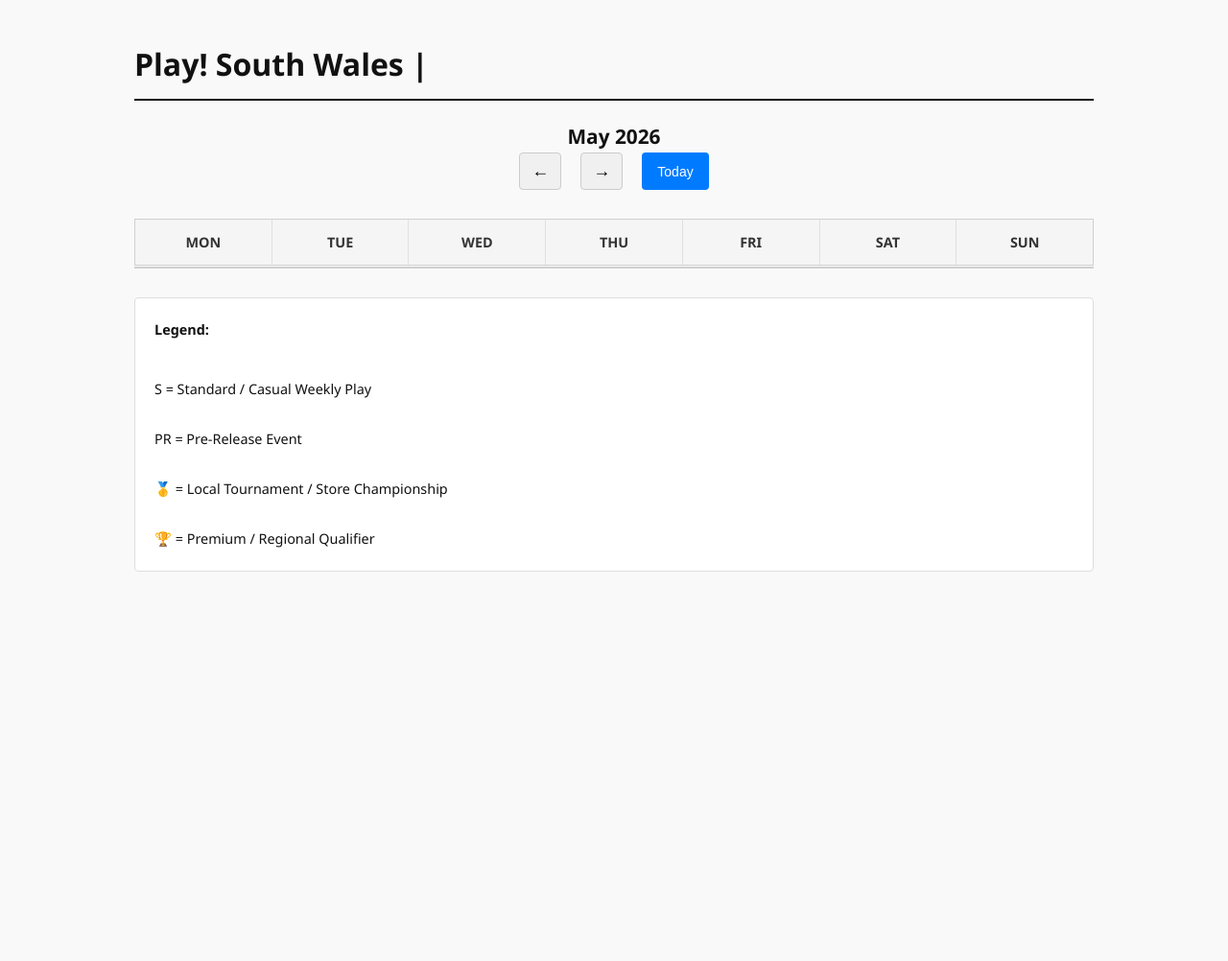
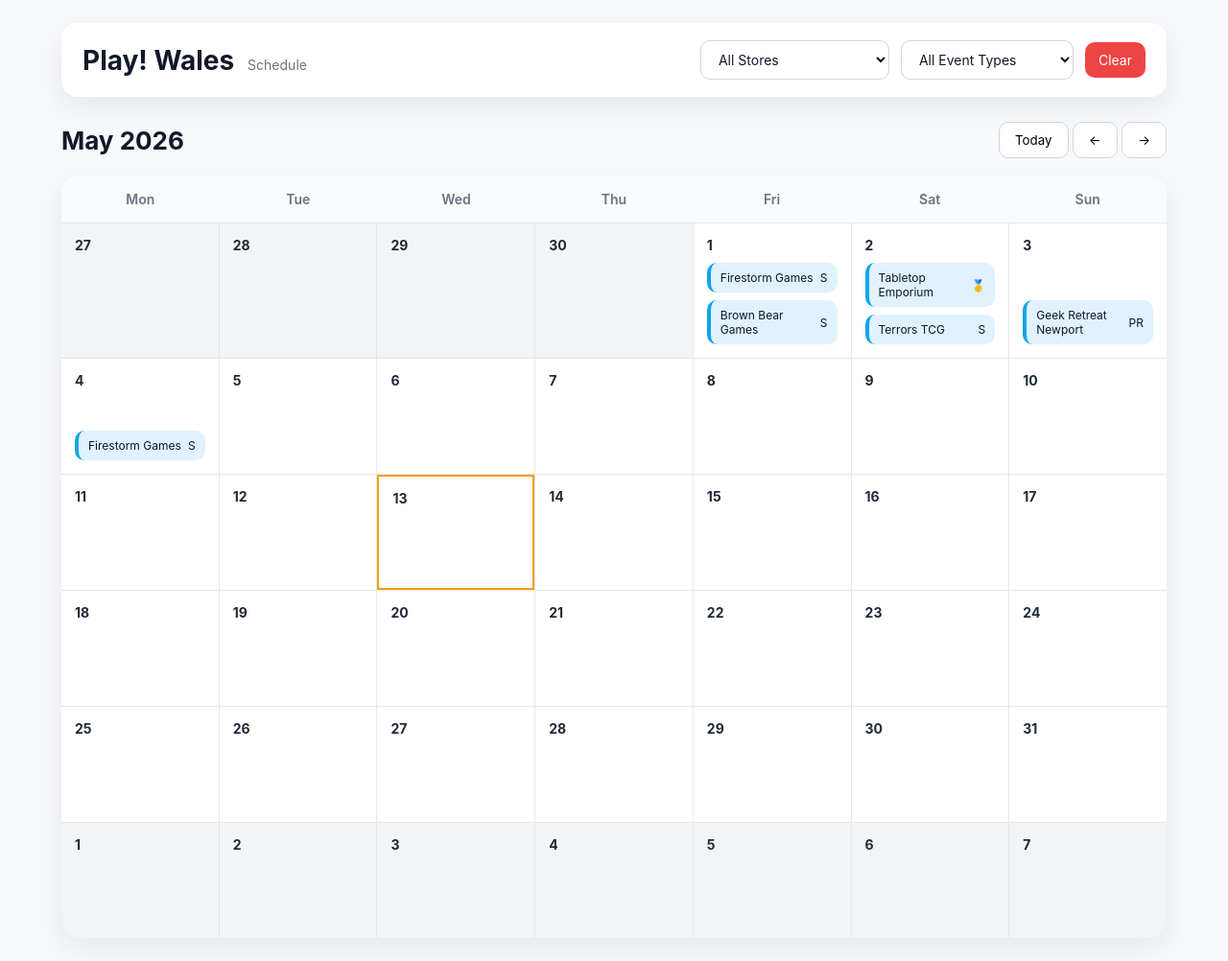
Before and after one commit to L1UK3/playsouthwales, a Flask app: page / in a window 1280 px wide. Shown: the whole page at 96% size. Before the commit the page ends 596 px from the top, so only its background shows below. Run offline with Flask 3, Linux system fonts and the light colour scheme.

Commit message:
Enhance calendar functionality with event loading, filtering, and improved UI design

```diff
--- a/app.py
+++ b/app.py
@@ -1,6 +1,6 @@
 import json
 import os
-from flask import Flask, render_template
+from flask import Flask, jsonify, render_template
 
 app = Flask(__name__)
 DATA_FILE = os.path.join(app.root_path, 'events.json')
@@ -16,5 +16,10 @@ def index():
     return render_template('index.html')
 
 
+@app.route('/api/events')
+def api_events():
+    return jsonify(load_events())
+
+
 if __name__ == '__main__':
     app.run(debug=True, port=5000)
--- a/static/calendar.js
+++ b/static/calendar.js
@@ -1,62 +1,110 @@
-let currentDate = new Date(2026, 4, 13); // May 13, 2026
-let allEvents = [];
+const today = new Date();
+let currentDate = new Date(today.getFullYear(), today.getMonth(), 1);
+let eventsByDate = {};
+let filteredEventsByDate = {};
+let selectedDateKey = null;
 
-// Fetch all events from API
 async function loadEvents() {
     try {
         const response = await fetch('/api/events');
         const data = await response.json();
 
-        // Convert to a map for easy lookup
-        const eventMap = {};
-        data.forEach(day => {
-            eventMap[day.date] = day.events;
-        });
+        eventsByDate = data.reduce((acc, event) => {
+            const dateKey = event.event_date;
+            if (!acc[dateKey]) acc[dateKey] = [];
+            acc[dateKey].push(event);
+            return acc;
+        }, {});
 
-        allEvents = eventMap;
+        filteredEventsByDate = { ...eventsByDate };
+        populateFilters(data);
         renderCalendar();
     } catch (error) {
         console.error('Error fetching events:', error);
     }
 }
 
-// Build calendar grid for the current month
+function populateFilters(events) {
+    const storeFilter = document.getElementById('store-filter');
+    const typeFilter = document.getElementById('type-filter');
+
+    const stores = [...new Set(events.map(event => event.store))].sort();
+    const types = [...new Set(events.map(event => event.type))].sort();
+
+    stores.forEach(store => {
+        const option = document.createElement('option');
+        option.value = store;
+        option.textContent = store;
+        storeFilter.appendChild(option);
+    });
+
+    types.forEach(type => {
+        const option = document.createElement('option');
+        option.value = type;
+        option.textContent = type;
+        typeFilter.appendChild(option);
+    });
+}
+
+function applyFilters() {
+    const store = document.getElementById('store-filter').value;
+    const type = document.getElementById('type-filter').value;
+
+    filteredEventsByDate = Object.entries(eventsByDate).reduce((acc, [dateKey, eventList]) => {
+        const filtered = eventList.filter(event => {
+            return (!store || event.store === store) && (!type || event.type === type);
+        });
+
+        if (filtered.length > 0) {
+            acc[dateKey] = filtered;
+        }
+        return acc;
+    }, {});
+
+    if (selectedDateKey && !filteredEventsByDate[selectedDateKey]) {
+        selectedDateKey = null;
+        hideSelectedDaySection();
+    }
+
+    renderCalendar();
+}
+
+function clearFilters() {
+    document.getElementById('store-filter').value = '';
+    document.getElementById('type-filter').value = '';
+    applyFilters();
+}
+
 function renderCalendar() {
     const year = currentDate.getFullYear();
     const month = currentDate.getMonth();
 
-    // Update month/year display
     const monthNames = ['January', 'February', 'March', 'April', 'May', 'June',
-                       'July', 'August', 'September', 'October', 'November', 'December'];
-    document.getElementById('monthYear').textContent = `${monthNames[month]} ${year}`;
+        'July', 'August', 'September', 'October', 'November', 'December'];
 
-    // Get first day of month and number of days
+    document.getElementById('month-title').textContent = `${monthNames[month]} ${year}`;
+
     const firstDay = new Date(year, month, 1).getDay();
     const daysInMonth = new Date(year, month + 1, 0).getDate();
     const daysInPrevMonth = new Date(year, month, 0).getDate();
-
-    // Adjust for Monday start (firstDay: 0=Sun, 1=Mon, etc.)
     const startDay = firstDay === 0 ? 6 : firstDay - 1;
 
-    const calendarGrid = document.getElementById('calendarGrid');
+    const calendarGrid = document.getElementById('calendar-grid');
     calendarGrid.innerHTML = '';
 
-    // Add previous month's days (grayed out)
     for (let i = startDay - 1; i >= 0; i--) {
         const dayNum = daysInPrevMonth - i;
         const cell = createDayCell(dayNum, month - 1, year, true);
         calendarGrid.appendChild(cell);
     }
 
-    // Add current month's days
     for (let day = 1; day <= daysInMonth; day++) {
         const cell = createDayCell(day, month, year, false);
         calendarGrid.appendChild(cell);
     }
 
-    // Add next month's days (grayed out)
     const totalCells = calendarGrid.children.length;
-    const remainingCells = 42 - totalCells; // 6 rows * 7 days
+    const remainingCells = 42 - totalCells;
     for (let day = 1; day <= remainingCells; day++) {
         const cell = createDayCell(day, month + 1, year, true);
         calendarGrid.appendChild(cell);
@@ -65,59 +113,125 @@ function renderCalendar() {
 
 function createDayCell(day, month, year, isOtherMonth) {
     const cell = document.createElement('div');
-    cell.className = 'calendar-day';
-
+    cell.className = 'calendar-cell';
     if (isOtherMonth) {
-        cell.classList.add('other-month');
+        cell.classList.add('empty');
     }
 
-    // Check if today
-    const today = new Date();
-    if (day === today.getDate() && month === today.getMonth() && year === today.getFullYear()) {
+    const cellDate = new Date(year, month, day);
+    const dateKey = cellDate.toISOString().slice(0, 10);
+
+    const dayNumber = document.createElement('div');
+    dayNumber.className = 'date-number';
+    dayNumber.textContent = day;
+    cell.appendChild(dayNumber);
+
+    if (dateKey === selectedDateKey) {
+        cell.classList.add('selected');
+    }
+
+    if (dateKey === today.toISOString().slice(0, 10)) {
         cell.classList.add('today');
     }
 
-    // Create day number
-    const dayNum = document.createElement('div');
-    dayNum.className = 'day-number';
-    dayNum.textContent = day;
-    cell.appendChild(dayNum);
+    const events = filteredEventsByDate[dateKey] || [];
+    if (events.length > 0) {
+        const eventList = document.createElement('div');
+        eventList.className = 'event-list';
 
-    // Add events if any
-    const eventKey = String(day);
-    if (allEvents[eventKey]) {
-        const eventsContainer = document.createElement('div');
-        eventsContainer.className = 'events-container';
-
-        allEvents[eventKey].forEach(event => {
+        events.slice(0, 2).forEach(event => {
             const eventEl = document.createElement('div');
-            eventEl.className = 'event-item';
-            eventEl.title = event.store;
-            eventEl.innerHTML = `<span class="event-store">${event.store}</span><span class="event-type">${event.type}</span>`;
-            eventsContainer.appendChild(eventEl);
+            eventEl.className = 'event';
+            eventEl.innerHTML = `<span>${event.store}</span><span class="type">${event.type}</span>`;
+            eventList.appendChild(eventEl);
         });
 
-        cell.appendChild(eventsContainer);
+        if (events.length > 2) {
+            const more = document.createElement('div');
+            more.className = 'event-summary';
+            more.textContent = `${events.length - 2} more event${events.length - 2 === 1 ? '' : 's'}`;
+            eventList.appendChild(more);
+        }
+
+        cell.appendChild(eventList);
     }
 
+    cell.addEventListener('click', () => selectDay(dateKey));
     return cell;
 }
 
-// Navigation handlers
-document.getElementById('prevBtn').addEventListener('click', () => {
+function selectDay(dateKey) {
+    selectedDateKey = dateKey;
+    renderCalendar();
+    showSelectedDay(dateKey);
+}
+
+function showSelectedDay(dateKey) {
+    const section = document.getElementById('selected-day-section');
+    const title = document.getElementById('selected-day-title');
+    const eventsContainer = document.getElementById('selected-day-events');
+
+    const date = new Date(dateKey);
+    const dateText = date.toLocaleDateString(undefined, {
+        weekday: 'long', year: 'numeric', month: 'long', day: 'numeric'
+    });
+
+    title.textContent = `Events for ${dateText}`;
+    eventsContainer.innerHTML = '';
+
+    const events = filteredEventsByDate[dateKey] || [];
+    if (events.length === 0) {
+        const emptyMessage = document.createElement('div');
+        emptyMessage.className = 'no-events';
+        emptyMessage.textContent = 'No events scheduled for this day.';
+        eventsContainer.appendChild(emptyMessage);
+    } else {
+        events.forEach(event => {
+            const card = document.createElement('div');
+            card.className = 'event-card';
+            card.innerHTML = `
+                <div class="event-card-store">${event.store}</div>
+                <div class="event-card-type">${event.type}</div>
+            `;
+            eventsContainer.appendChild(card);
+        });
+    }
+
+    section.classList.add('active');
+}
+
+function hideSelectedDaySection() {
+    const section = document.getElementById('selected-day-section');
+    section.classList.remove('active');
+}
+
+function goToToday() {
+    currentDate = new Date(today.getFullYear(), today.getMonth(), 1);
+    selectedDateKey = today.toISOString().slice(0, 10);
+    renderCalendar();
+    showSelectedDay(selectedDateKey);
+}
+
+function previousMonth() {
     currentDate.setMonth(currentDate.getMonth() - 1);
+    selectedDateKey = null;
+    hideSelectedDaySection();
     renderCalendar();
-});
+}
 
-document.getElementById('nextBtn').addEventListener('click', () => {
+function nextMonth() {
     currentDate.setMonth(currentDate.getMonth() + 1);
+    selectedDateKey = null;
+    hideSelectedDaySection();
     renderCalendar();
-});
+}
 
-document.getElementById('todayBtn').addEventListener('click', () => {
-    currentDate = new Date(2026, 4, 13); // May 13, 2026
-    renderCalendar();
-});
+window.goToToday = goToToday;
+window.previousMonth = previousMonth;
+window.nextMonth = nextMonth;
 
-// Load events and render on page load
+document.getElementById('prevBtn').addEventListener('click', previousMonth);
+document.getElementById('nextBtn').addEventListener('click', nextMonth);
+document.getElementById('todayBtn').addEventListener('click', goToToday);
+
 document.addEventListener('DOMContentLoaded', loadEvents);
--- a/static/style.css
+++ b/static/style.css
@@ -1,198 +1,278 @@
-body {
-    font-family: 'Segoe UI', Arial, sans-serif;
-    background-color: #f9f9f9;
-    color: #111;
+* {
+    box-sizing: border-box;
     margin: 0;
-    padding: 20px;
-    line-height: 1.6;
+    padding: 0;
+    font-family: -apple-system, BlinkMacSystemFont, "Segoe UI", Roboto, Helvetica, Arial, sans-serif;
 }
 
-.container {
-    max-width: 1000px;
+body {
+    background-color: #f7f9fc;
+    color: #1f2937;
+    min-height: 100vh;
+}
+
+.app-container {
+    padding: 24px;
+    max-width: 1200px;
     margin: 0 auto;
 }
 
-h1 {
-    text-align: left;
-    border-bottom: 2px solid #111;
-    padding-bottom: 10px;
+.top-nav {
+    display: flex;
+    justify-content: space-between;
+    align-items: center;
+    gap: 20px;
+    flex-wrap: wrap;
+    background: #ffffff;
+    padding: 18px 22px;
+    border-radius: 16px;
+    box-shadow: 0 10px 30px rgba(15, 23, 42, 0.08);
+    margin-bottom: 26px;
+}
+
+.logo-area {
+    display: flex;
+    align-items: baseline;
+    gap: 14px;
+}
+
+.logo-area h1 {
+    font-size: 28px;
+    color: #111827;
 }
 
 .subtitle {
-    text-align: center;
-    font-size: 0.9em;
-    color: #666;
-    margin-bottom: 20px;
+    color: #6b7280;
+    font-size: 14px;
 }
 
-.calendar-controls {
+.filters {
     display: flex;
-    align-items: right;
-    justify-content: center;
-    gap: 20px;
-    margin-bottom: 30px;
     flex-wrap: wrap;
+    gap: 12px;
+    align-items: center;
 }
 
-.nav-btn {
-    background-color: #f0f0f0;
-    border: 1px solid #ccc;
-    padding: 8px 12px;
+.filters select,
+.filters button {
+    padding: 10px 14px;
+    border: 1px solid #d1d5db;
+    border-radius: 10px;
+    background: #ffffff;
+    color: #111827;
+    font-size: 14px;
     cursor: pointer;
-    font-size: 18px;
-    border-radius: 4px;
-    transition: background-color 0.2s;
 }
 
-.nav-btn:hover {
-    background-color: #e0e0e0;
+.filters select {
+    min-width: 180px;
 }
 
-.today-btn {
-    background-color: #007bff;
+.filters .clear-filters {
+    background: #ef4444;
     color: white;
     border: none;
-    padding: 8px 16px;
-    cursor: pointer;
-    border-radius: 4px;
-    font-size: 14px;
-    transition: background-color 0.2s;
 }
 
-.today-btn:hover {
-    background-color: #0056b3;
+.calendar-header {
+    display: flex;
+    justify-content: space-between;
+    align-items: center;
+    gap: 16px;
+    margin-bottom: 18px;
 }
 
-.month-header {
-    font-size: 1.3em;
-    font-weight: bold;
-    margin: 0;
-    min-width: 150px;
-    text-align: center;
+#month-title {
+    font-size: 26px;
+    font-weight: 700;
+    color: #111827;
 }
 
-.weekdays {
+.controls button {
+    padding: 10px 16px;
+    border: 1px solid #d1d5db;
+    border-radius: 10px;
+    background: #ffffff;
+    cursor: pointer;
+    transition: background-color 0.18s ease;
+}
+
+.controls button:hover {
+    background: #f8fafc;
+}
+
+.calendar {
+    background: #ffffff;
+    border-radius: 20px;
+    overflow: hidden;
+    box-shadow: 0 10px 30px rgba(15, 23, 42, 0.08);
+}
+
+.days-of-week {
     display: grid;
     grid-template-columns: repeat(7, 1fr);
-    gap: 1px;
-    background-color: #e0e0e0;
-    margin-bottom: 1px;
-    margin-top: 20px;
-    border: 1px solid #d0d0d0;
+    background: #f8fafc;
+    border-bottom: 1px solid #e5e7eb;
+    text-align: center;
+    color: #6b7280;
+    font-weight: 600;
 }
 
-.weekday {
-    background-color: #f5f5f5;
-    padding: 12px 8px;
-    text-align: center;
-    font-weight: bold;
-    font-size: 0.9em;
-    color: #333;
+.day-name {
+    padding: 16px 10px;
+    font-size: 14px;
 }
 
 .calendar-grid {
     display: grid;
     grid-template-columns: repeat(7, 1fr);
     gap: 1px;
-    background-color: #d0d0d0;
-    border: 1px solid #d0d0d0;
-    margin-bottom: 30px;
+    background: #e5e7eb;
 }
 
-.calendar-day {
-    background-color: white;
+.calendar-cell {
     min-height: 120px;
-    padding: 8px;
-    position: relative;
-    overflow-y: auto;
-    overflow-x: hidden;
-    font-size: 0.9em;
+    padding: 14px;
+    background: #ffffff;
+    cursor: pointer;
+    display: flex;
+    flex-direction: column;
+    justify-content: space-between;
+    transition: background 0.2s, transform 0.2s;
 }
 
-.calendar-day.other-month {
-    background-color: #fafafa;
-    color: #bbb;
+.calendar-cell:hover {
+    background: #f8fafc;
+    transform: translateY(-1px);
 }
 
-.calendar-day.today {
-    background-color: #fff3cd;
-    border: 2px solid #ffc107;
+.calendar-cell.empty {
+    background: #f3f4f6;
+    cursor: default;
 }
 
-.day-number {
-    font-weight: bold;
-    margin-bottom: 6px;
-    color: #333;
+.calendar-cell.today {
+    border: 2px solid #f59e0b;
 }
 
-.calendar-day.other-month .day-number {
-    color: #ccc;
+.calendar-cell.selected {
+    outline: 3px solid #3b82f6;
 }
 
-.events-container {
-    display: flex;
-    flex-direction: column;
-    gap: 4px;
+.date-number {
+    font-size: 14px;
+    font-weight: 700;
+    color: #1f2937;
+    margin-bottom: 10px;
 }
 
-.event-item {
-    background-color: #e8f4f8;
-    border-left: 3px solid #007bff;
-    padding: 4px 6px;
-    border-radius: 2px;
-    font-size: 0.85em;
-    white-space: nowrap;
-    overflow: hidden;
-    text-overflow: ellipsis;
-    cursor: pointer;
-    transition: background-color 0.2s;
+.event-list {
+    display: grid;
+    gap: 8px;
 }
 
-.event-item:hover {
-    background-color: #d0e8f2;
+.event {
+    background: #e0f2fe;
+    border-left: 4px solid #0ea5e9;
+    padding: 8px 10px;
+    border-radius: 10px;
+    font-size: 12px;
+    color: #0f172a;
+    display: flex;
+    justify-content: space-between;
+    align-items: center;
 }
 
-.event-store {
-    font-weight: 500;
+.event-summary {
+    padding: 8px 10px;
+    border-radius: 10px;
+    background: #eef2ff;
+    color: #4338ca;
+    font-size: 12px;
+    text-align: center;
 }
 
-.event-type {
-    margin-left: 4px;
-    font-weight: bold;
+.selected-day-section {
+    background: #ffffff;
+    border-top: 1px solid #e5e7eb;
+    padding: 20px;
+    display: none;
 }
 
-.legend {
-    margin-top: 30px;
-    padding: 20px;
-    background: #fff;
-    border: 1px solid #ddd;
-    border-radius: 4px;
-    font-size: 0.9em;
-    line-height: 1.8;
-}
-
-.legend strong {
-    display: block;
-    margin-bottom: 10px;
-    font-size: 1em;
-}
-
-.legend span {
+.selected-day-section.active {
     display: block;
 }
 
-@media (max-width: 768px) {
-    .container {
-        max-width: 100%;
+.selected-day-title {
+    font-size: 20px;
+    font-weight: 700;
+    margin-bottom: 16px;
+    color: #111827;
+}
+
+.selected-day-events {
+    display: grid;
+    gap: 14px;
+}
+
+.event-card {
+    display: flex;
+    justify-content: space-between;
+    gap: 14px;
+    padding: 16px 18px;
+    border-radius: 16px;
+    background: linear-gradient(135deg, #e0f2fe 0%, #dbeafe 100%);
+    border-left: 4px solid #0ea5e9;
+}
+
+.event-card-store {
+    font-weight: 700;
+    color: #0f172a;
+}
+
+.event-card-type {
+    font-size: 16px;
+    font-weight: 700;
+    color: #0f172a;
+}
+
+.no-events {
+    color: #6b7280;
+    font-size: 14px;
+    padding: 14px;
+    border-radius: 12px;
+    background: #f8fafc;
+}
+
+@media (max-width: 900px) {
+    .top-nav,
+    .calendar-header {
+        flex-direction: column;
+        align-items: stretch;
     }
 
-    .calendar-day {
-        min-height: 80px;
-        font-size: 0.8em;
-        padding: 4px;
+    .controls {
+        justify-content: flex-start;
+    }
+}
+
+@media (max-width: 640px) {
+    .calendar-grid {
+        grid-template-columns: repeat(7, 1fr);
     }
 
-    .event-item {
-        font-size: 0.75em;
+    .calendar-cell {
+        min-height: 110px;
+        padding: 12px;
+    }
+
+    .day-name,
+    .date-number {
+        font-size: 12px;
+    }
+
+    .event {
+        font-size: 11px;
+        padding: 6px 8px;
     }
 }
--- a/templates/index.html
+++ b/templates/index.html
@@ -1,45 +1,63 @@
 <!DOCTYPE html>
 <html lang="en">
+
 <head>
     <meta charset="UTF-8">
-    <meta name="viewport" content="width=device-width, initial-scale=1.0">
-    <title>Play! South Wales</title>
+    <meta name="viewport" content="width=device-width, initial-scale=1.0, maximum-scale=1.0, user-scalable=no">
+    <title>Play! Wales: Schedule</title>
     <link rel="stylesheet" href="{{ url_for('static', filename='style.css') }}">
 </head>
+
 <body>
+    <div class="app-container">
+        <header class="top-nav">
+            <div class="logo-area">
+                <h1>Play! Wales</h1>
+                <span class="subtitle">Schedule</span>
+            </div>
+            <div class="filters">
+                <select id="store-filter" onchange="applyFilters()">
+                    <option value="">All Stores</option>
+                </select>
+                <select id="type-filter" onchange="applyFilters()">
+                    <option value="">All Event Types</option>
+                </select>
+                <button type="button" class="clear-filters" onclick="clearFilters()">Clear</button>
+            </div>
+        </header>
 
-    <div class="container">
-        <h1>Play! South Wales | </h1>
-        <h2 id="monthYear" class="month-header">May 2026</h2>
+        <main id="calendar-swipe-area" class="calendar-container">
+            <div class="calendar-header">
+                <h2 id="month-title"></h2>
+                <div class="controls">
+                    <button type="button" id="todayBtn">Today</button>
+                    <button type="button" id="prevBtn">&larr;</button>
+                    <button type="button" id="nextBtn">&rarr;</button>
+                </div>
+            </div>
 
-        <div class="calendar-controls">
-            <button id="prevBtn" class="nav-btn">←</button>
+            <div class="calendar">
+                <div class="days-of-week">
+                    <div class="day-name">Mon</div>
+                    <div class="day-name">Tue</div>
+                    <div class="day-name">Wed</div>
+                    <div class="day-name">Thu</div>
+                    <div class="day-name">Fri</div>
+                    <div class="day-name">Sat</div>
+                    <div class="day-name">Sun</div>
+                </div>
 
-            <button id="nextBtn" class="nav-btn">→</button>
-            <button id="todayBtn" class="today-btn">Today</button>
-        </div>
+                <div class="calendar-grid" id="calendar-grid"></div>
 
-        <div class="weekdays">
-            <div class="weekday">MON</div>
-            <div class="weekday">TUE</div>
-            <div class="weekday">WED</div>
-            <div class="weekday">THU</div>
-            <div class="weekday">FRI</div>
-            <div class="weekday">SAT</div>
-            <div class="weekday">SUN</div>
-        </div>
-
-        <div class="calendar-grid" id="calendarGrid"></div>
-
-        <div class="legend">
-            <strong>Legend:</strong><br>
-            <span>S = Standard / Casual Weekly Play</span><br>
-            <span>PR = Pre-Release Event</span><br>
-            <span>🥇 = Local Tournament / Store Championship</span><br>
-            <span>🏆 = Premium / Regional Qualifier</span>
-        </div>
+                <div id="selected-day-section" class="selected-day-section">
+                    <div id="selected-day-title" class="selected-day-title"></div>
+                    <div id="selected-day-events" class="selected-day-events"></div>
+                </div>
+            </div>
+        </main>
     </div>
 
     <script src="{{ url_for('static', filename='calendar.js') }}"></script>
 </body>
+
 </html>
```
Also changed, not shown: events.json (+1 -67 lines).
